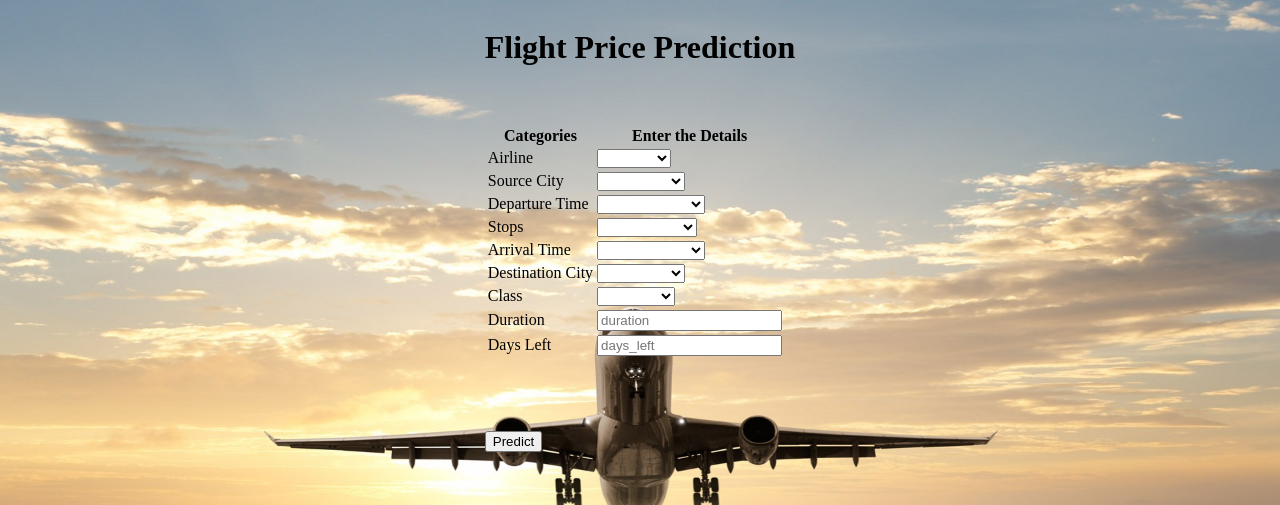
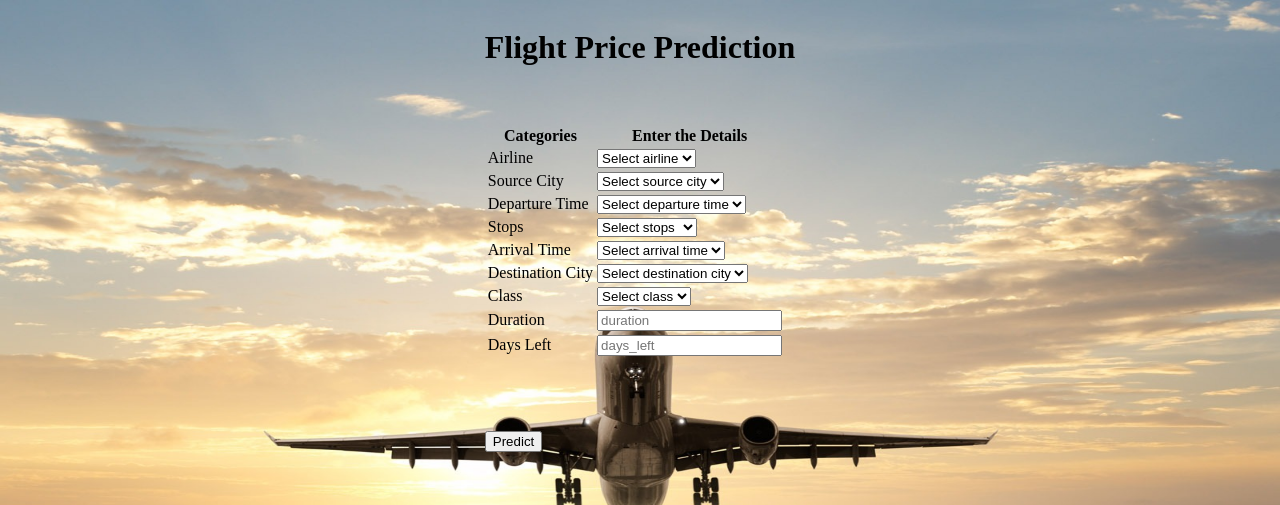
Before and after one commit to PariKashyap2002/Flight-Price-Prediction-Data-Analysis-ML-Algorithms-Flask-Deployment, a Flask app: page / in a window 1280 px wide. Shown: the top 505 px of the page. Run offline with Flask 3, Linux system fonts and the light colour scheme; parts of the project's set-up code (start-up, migrations or seed data) failed here and were passed over.

Commit message:
UI Changes

```diff
--- a/templates/index.html
+++ b/templates/index.html
@@ -61,7 +61,7 @@
               <td>Airline</td>
               <td>
                 <select name="airline" required>
-                  <option selected disabled hidden style='display: none' value=''></option>
+                  <option value="" disabled selected>Select airline</option>
                   <option value="0">Air Asia</option>
                   <option value="1">Air India</option>
                   <option value="2">Go_First</option>
@@ -76,7 +76,7 @@
               <td>Source City</td>
               <td>
                 <select name="source_city" required>
-                  <option selected disabled hidden style='display: none' value=''></option>
+                  <option value="" disabled selected>Select source city</option>
                   <option value="2">Delhi</option>
                   <option value="5">Mumbai</option>
                   <option value="0">Bangalore</option>
@@ -91,7 +91,7 @@
               <td>Departure Time</td>
               <td>
                 <select name="departure_time" required>
-                  <option selected disabled hidden style='display: none' value=''></option>
+                  <option value="" disabled selected>Select departure time</option>
                   <option value="2">Evening</option>
                   <option value="1">Early_Morning</option>
                   <option value="4">Morning</option>
@@ -106,7 +106,7 @@
               <td>Stops</td>
               <td>
                 <select name="stops" required>
-                  <option selected disabled hidden style='display: none' value=''></option>
+                  <option value="" disabled selected>Select stops</option>
                   <option value="2">zero</option>
                   <option value="0">one</option>
                   <option value="1">two_or_more</option>
@@ -118,7 +118,7 @@
               <td>Arrival Time</td>
               <td>
                 <select name="arrival_time" required>
-                  <option selected disabled hidden style='display: none' value=''></option>
+                  <option value="" disabled selected>Select arrival time</option>
                   <option value="2">Evening</option>
                   <option value="1">Early_Morning</option>
                   <option value="4">Morning</option>
@@ -132,8 +132,8 @@
             <tr>
               <td>Destination City</td>
               <td>
-                <select name="destination_city" required>
-                  <option selected disabled hidden style='display: none' value=''></option>
+                <select name="destination_city"  required>
+                  <option value="" disabled selected>Select destination city</option>
                   <option value="2">Delhi</option>
                   <option value="5">Mumbai</option>
                   <option value="0">Bangalore</option>
@@ -147,8 +147,8 @@
             <tr>
               <td>Class</td>
               <td>
-                <select name="class" required>
-                  <option selected disabled hidden style='display: none' value=''></option>
+                <select name="class"  required>
+                  <option value="" disabled selected>Select class</option>
                   <option value="0">Economy</option>
                   <option value="1">Business</option>
                 </select>
```
